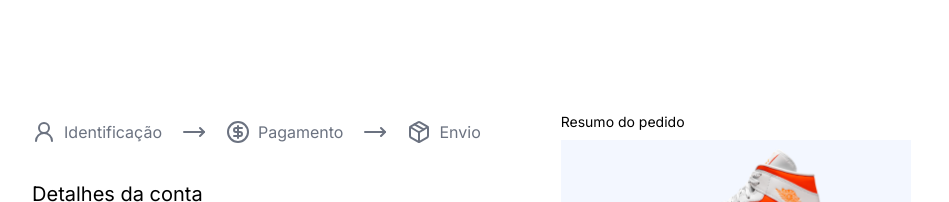
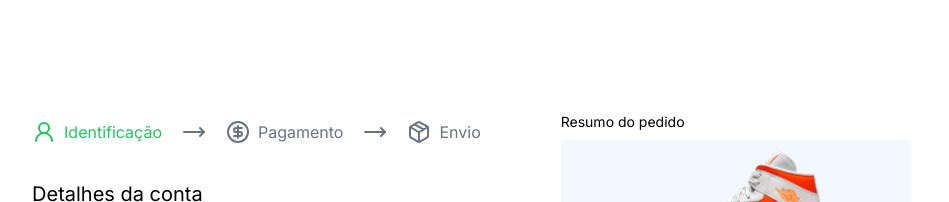
Before and after one commit to JhulyBastos/projeto-loja, a Next.js app: page /1 in a window 1280 px wide. Shown: the top 202 px of the page, without its empty margins (125-1074 px from the left). Built offline with nearby package versions, Linux system fonts and the light colour scheme.

Commit message:
navigation

```diff
--- a/src/app/[id]/page.tsx
+++ b/src/app/[id]/page.tsx
@@ -22,6 +22,7 @@ export default function TennisInformation() {
   const pathname = usePathname();
   const id = pathname.replace("/", "");
   const [shoe, setShoe] = useState<Shoe>();
+  const [step, setStep] = useState(0);
   useEffect(() => {
     if (id) {
       const foundShoe = shoes.find(
@@ -31,6 +32,10 @@ export default function TennisInformation() {
     }
   }, [id]);
 
+  function nextStep() {
+    setStep(step + 1);
+  }
+
   if (!shoe) {
     return <div>Carregando...</div>;
   }
@@ -39,10 +44,12 @@ export default function TennisInformation() {
       <div className="flex justify-center gap-20 py-28">
         <div>
           <div>
-            <CartSteps />
+            <CartSteps step={step} />
           </div>
           <div>
-            <Profile />
+            {step == 0 ? <Profile nextStep={nextStep} /> : null}
+            {step == 1 ? <Payment /> : null}
+            {step == 2 ? <ShippingDetails /> : null}
           </div>
         </div>
         <div className=" flex flex-col gap-2">
--- a/src/components/CartSteps/index.tsx
+++ b/src/components/CartSteps/index.tsx
@@ -1,24 +1,33 @@
 import { CircleDollarSign, MoveRight, Package, UserRound } from "lucide-react";
 
-export default function CartSteps() {
+interface CartStepsProps {
+  step: number;
+}
+
+export default function CartSteps({ step }: CartStepsProps) {
   return (
     <div>
-      <div>
-        <div>
       <div className="flex justify-center gap-5 py-2 text-gray-500">
-            <div className="flex justify-center gap-2">
+        <div
+          data-active={step == 0}
+          className="flex justify-center gap-2 data-[active=true]:text-green-500"
+        >
           <UserRound /> Identificação
         </div>
         <MoveRight />
 
-            <div className="flex justify-center gap-2">
+        <div
+          data-active={step == 1}
+          className="flex justify-center gap-2 data-[active=true]:text-green-500"
+        >
           <CircleDollarSign /> Pagamento
         </div>
         <MoveRight />
-            <div className="flex justify-center gap-2">
+        <div
+          data-active={step == 2}
+          className="flex justify-center gap-2 data-[active=true]:text-green-500"
+        >
           <Package /> Envio
-            </div>
-          </div>
         </div>
       </div>
     </div>
--- a/src/components/Profile/index.tsx
+++ b/src/components/Profile/index.tsx
@@ -3,7 +3,11 @@ import { Button } from "../Button";
 import { Input } from "../Input";
 import Payment from "../Payment";
 
-export default function Profile() {
+export interface StepProps {
+  nextStep: () => void;
+}
+
+export default function Profile({ nextStep }: StepProps) {
   const router = useRouter();
   return (
     <div className="flex flex-col gap-10">
@@ -28,10 +32,7 @@ export default function Profile() {
         >
           Cancelar pedido
         </Button>
-        <Button
-          onClick={() => router.push("")}
-          classname="w-[170px] px-2 font-normal"
-        >
+        <Button onClick={nextStep} classname="w-[170px] px-2 font-normal">
           Continuar comprando
         </Button>
       </div>
```
Lines whose indentation alone changed are shown as unchanged.
